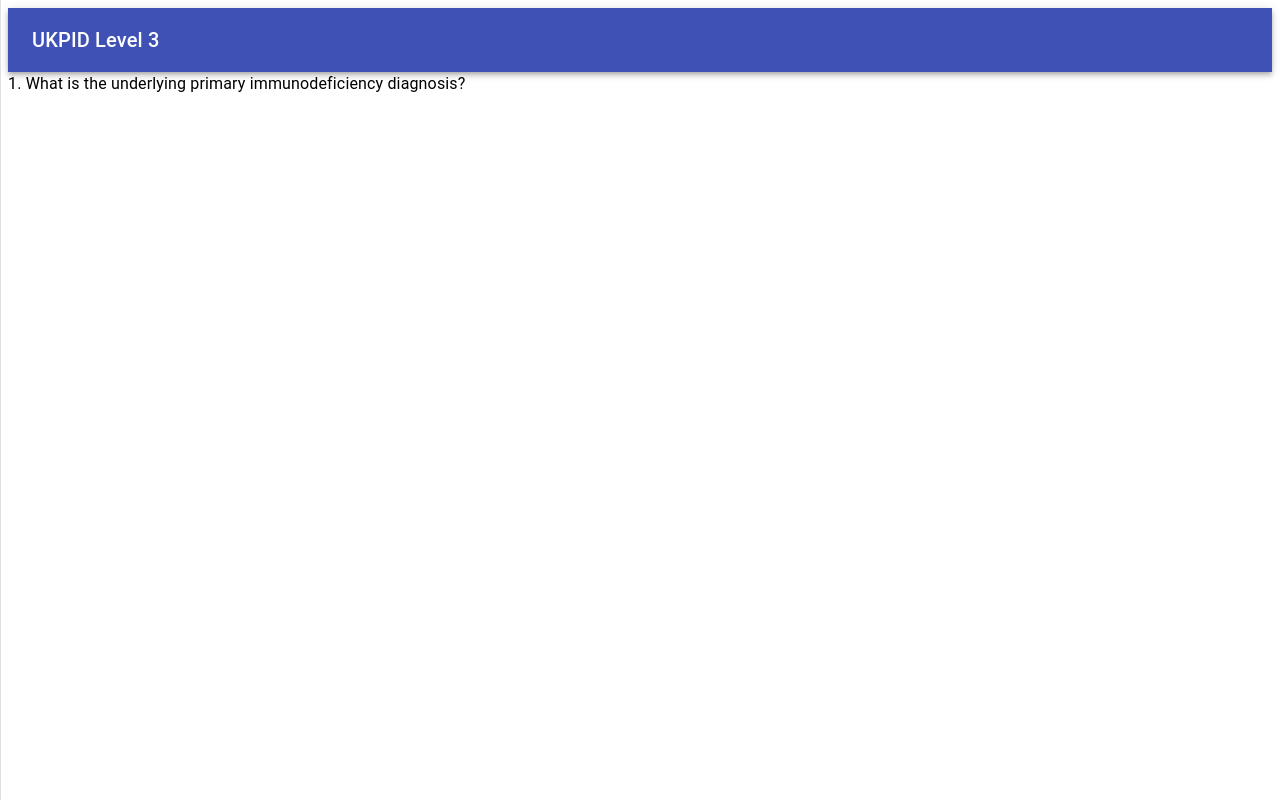
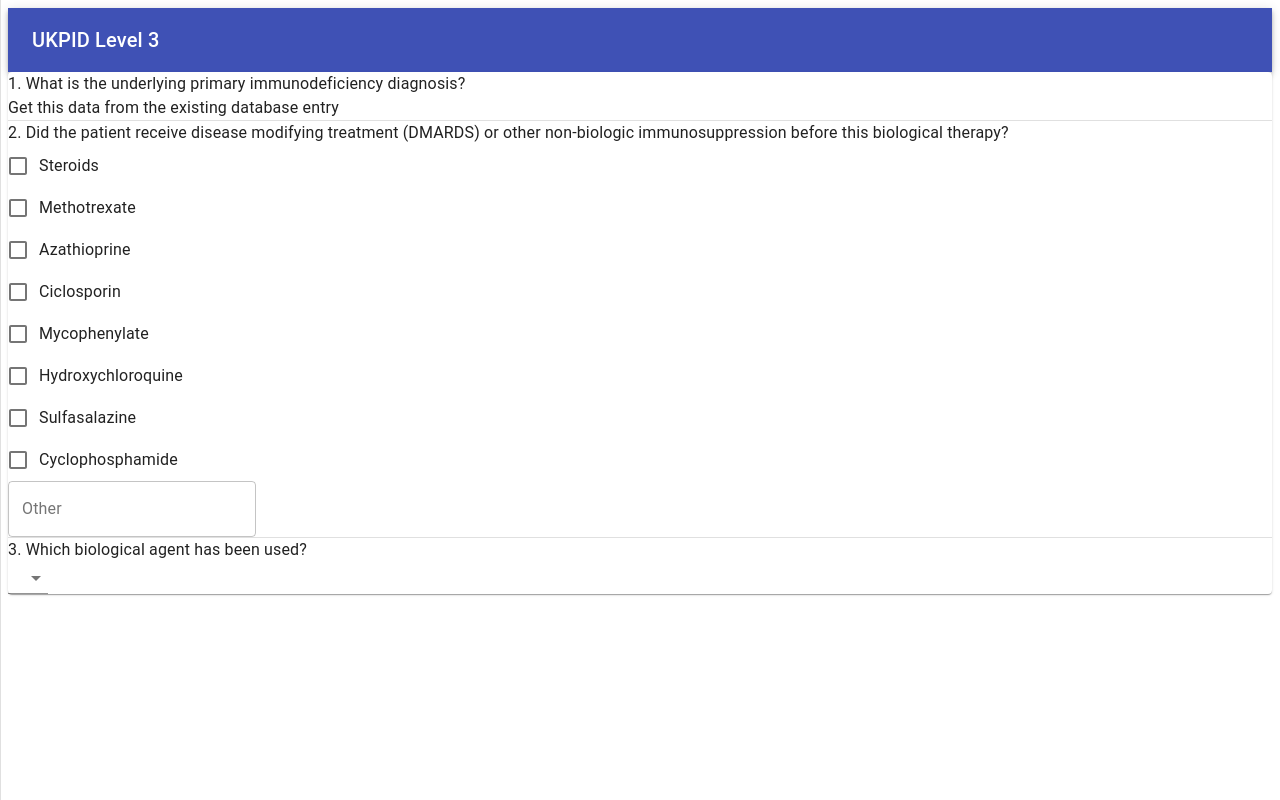
Before and after one commit to UCL/UKPID-level3-app, a Next.js app: page / in a window 1280 px wide. Built offline with nearby package versions, Linux system fonts and the light colour scheme.

Commit message:
WIP: add questions 1,2,3

```diff
--- a/components/trainee-network/entry-form.js
+++ b/components/trainee-network/entry-form.js
@@ -1,14 +1,41 @@
 import React from 'react';
 import Grid from '@material-ui/core/Grid';
+import Divider from '@material-ui/core/Divider';
+import Paper from '@material-ui/core/Paper';
 
-import { Question1Prompt } from './question1';
+import { Question1Data, Question1Prompt } from './question1';
+import { Question2Data, Question2Prompt } from './question2';
+import { Question3Data, Question3Prompt } from './question3';
 
 const EntryForm = () => (
-  <Grid container>
-    <Grid item xs>
-      <Question1Prompt />
+  <Paper>
+    <Grid container>
+      <Grid item xs={12}>
+        <Question1Prompt />
+      </Grid>
+      <Grid item xs={12}>
+        <Question1Data />
+      </Grid>
     </Grid>
-  </Grid>
+    <Divider />
+    <Grid container>
+      <Grid item xs={12}>
+        <Question2Prompt />
+      </Grid>
+      <Grid item xs={12}>
+        <Question2Data />
+      </Grid>
+    </Grid>
+    <Divider />
+    <Grid container>
+      <Grid item xs={12}>
+        <Question3Prompt />
+      </Grid>
+      <Grid item xs={12}>
+        <Question3Data />
+      </Grid>
+    </Grid>
+  </Paper>
 );
 
 export default EntryForm;
--- a/components/trainee-network/question1.js
+++ b/components/trainee-network/question1.js
@@ -2,21 +2,13 @@ import React from 'react';
 
 import Typography from '@material-ui/core/Typography';
 
-const question1Text = '1. What is the underlying primary immunodeficiency diagnosis?';
+const question1Text = '1. What is the underlying primary immunodeficiency '
+  + 'diagnosis?';
 
-const Question1Prompt = () => (
-  <Typography>
-    {question1Text}
-  </Typography>
+const Question1Prompt = () => <Typography>{question1Text}</Typography>;
+
+const Question1Data = () => (
+  <Typography>Get this data from the existing database entry</Typography>
 );
 
-const Question1Data = () => (
-  <Typography>
-    Mock data
-  </Typography>
-);
-
-export {
-  Question1Prompt,
-  Question1Data,
-};
+export { Question1Prompt, Question1Data };
--- /dev/null
+++ b/components/trainee-network/question2.js
@@ -0,0 +1,82 @@
+import React from 'react';
+
+import Checkbox from '@material-ui/core/Checkbox';
+import FormControl from '@material-ui/core/FormControl';
+import FormControlLabel from '@material-ui/core/FormControlLabel';
+import FormGroup from '@material-ui/core/FormGroup';
+import TextField from '@material-ui/core/TextField';
+import Typography from '@material-ui/core/Typography';
+
+const question2Text = '2. Did the patient receive disease modifying treatment '
+  + '(DMARDS) or other non-biologic immunosuppression before this biological '
+  + 'therapy?';
+
+const SteroidsControl = () => <Checkbox checked={false} value="steroids" />;
+
+const MethothrexateControl = () => (
+  <Checkbox checked={false} value="methothrexate" />
+);
+
+const AzathioprineControl = () => (
+  <Checkbox checked={false} value="azathioprine" />
+);
+
+const CiclosporinControl = () => (
+  <Checkbox checked={false} value="ciclosporin" />
+);
+
+const MycophenylateControl = () => (
+  <Checkbox checked={false} value="mycophenylate" />
+);
+
+const HydroxychloroquineControl = () => (
+  <Checkbox checked={false} value="hydroxychloroquine" />
+);
+
+const SulfasalazineControl = () => (
+  <Checkbox checked={false} value="sulfasalazine" />
+);
+
+const CyclophosphamideControl = () => (
+  <Checkbox checked={false} value="cyclophosphamide" />
+);
+
+const OtherControl = () => <TextField label="Other" variant="outlined" />;
+
+const Question2Prompt = () => <Typography>{question2Text}</Typography>;
+
+const Question2Data = () => (
+  <FormControl>
+    <FormGroup>
+      <FormControlLabel control={<SteroidsControl />} label="Steroids" />
+      <FormControlLabel
+        control={<MethothrexateControl />}
+        label="Methotrexate"
+      />
+      <FormControlLabel
+        control={<AzathioprineControl />}
+        label="Azathioprine"
+      />
+      <FormControlLabel control={<CiclosporinControl />} label="Ciclosporin" />
+      <FormControlLabel
+        control={<MycophenylateControl />}
+        label="Mycophenylate"
+      />
+      <FormControlLabel
+        control={<HydroxychloroquineControl />}
+        label="Hydroxychloroquine"
+      />
+      <FormControlLabel
+        control={<SulfasalazineControl />}
+        label="Sulfasalazine"
+      />
+      <FormControlLabel
+        control={<CyclophosphamideControl />}
+        label="Cyclophosphamide"
+      />
+      <OtherControl />
+    </FormGroup>
+  </FormControl>
+);
+
+export { Question2Prompt, Question2Data };
--- /dev/null
+++ b/components/trainee-network/question3.js
@@ -0,0 +1,21 @@
+import React from 'react';
+
+import FormControl from '@material-ui/core/FormControl';
+import MenuItem from '@material-ui/core/MenuItem';
+import Select from '@material-ui/core/Select';
+import Typography from '@material-ui/core/Typography';
+
+const question3Text = '3. Which biological agent has been used?';
+const anticd20Text = 'Anti-CD20 depleting monoclonal antibody';
+
+const Question3Prompt = () => <Typography>{question3Text}</Typography>;
+
+const Question3Data = () => (
+  <FormControl>
+    <Select value="biological-agent-category">
+      <MenuItem value="anti-cd20">{anticd20Text}</MenuItem>
+    </Select>
+  </FormControl>
+);
+
+export { Question3Data, Question3Prompt };
--- a/package.json
+++ b/package.json
@@ -9,8 +9,8 @@
     "start": "next start",
     "test": "jest",
     "lint": "eslint \"pages/**\" \"components/**\" \"*.setup.js\"",
-    "prettier-check": "prettier --check \"components/*.{js,jsx,json,md}\"",
-    "prettier-fix": "prettier --write \"components/*.{js,jsx,json,md}\""
+    "prettier-check": "prettier --check \"components/**/*.{js,jsx,json,md}\"",
+    "prettier-fix": "prettier --write \"components/**/*.{js,jsx,json,md}\""
   },
   "repository": {
     "type": "git",
```
Also changed, not shown: 2 other files (tests, documents, lock files or other folders).
